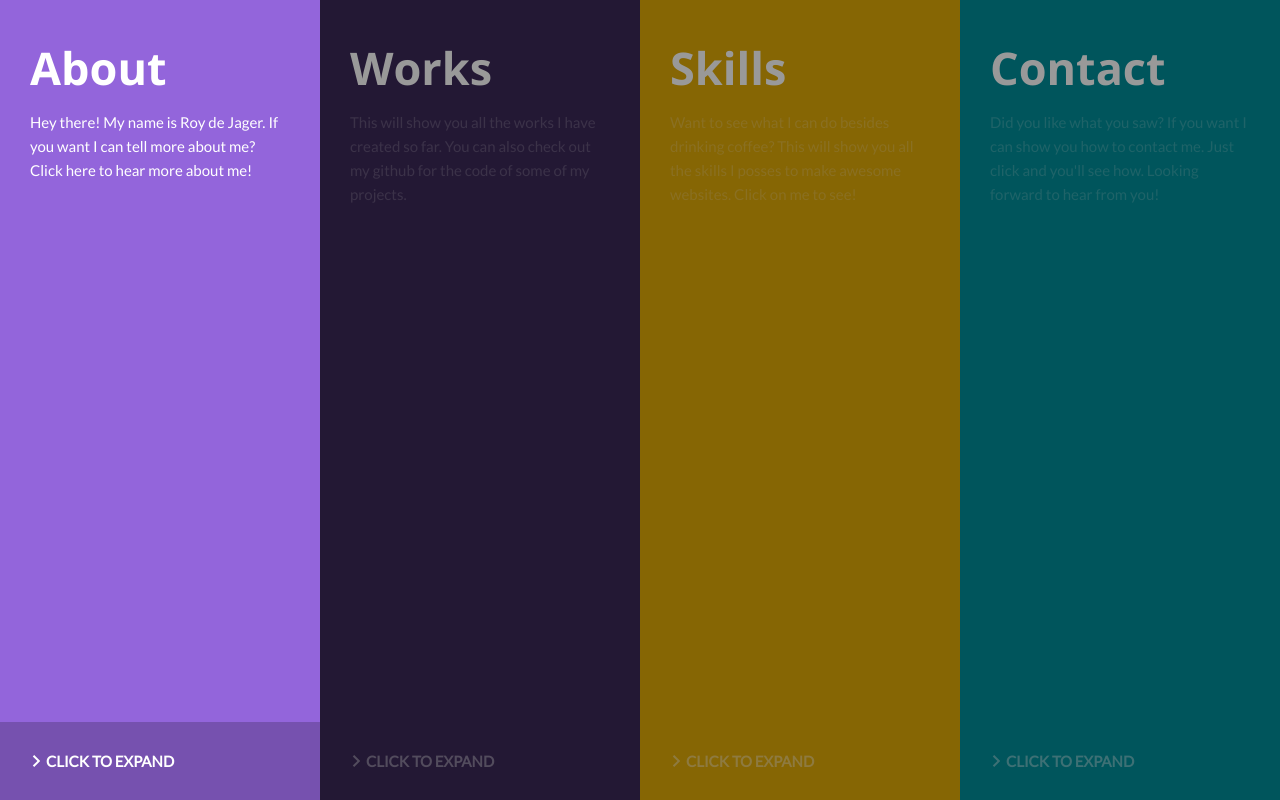
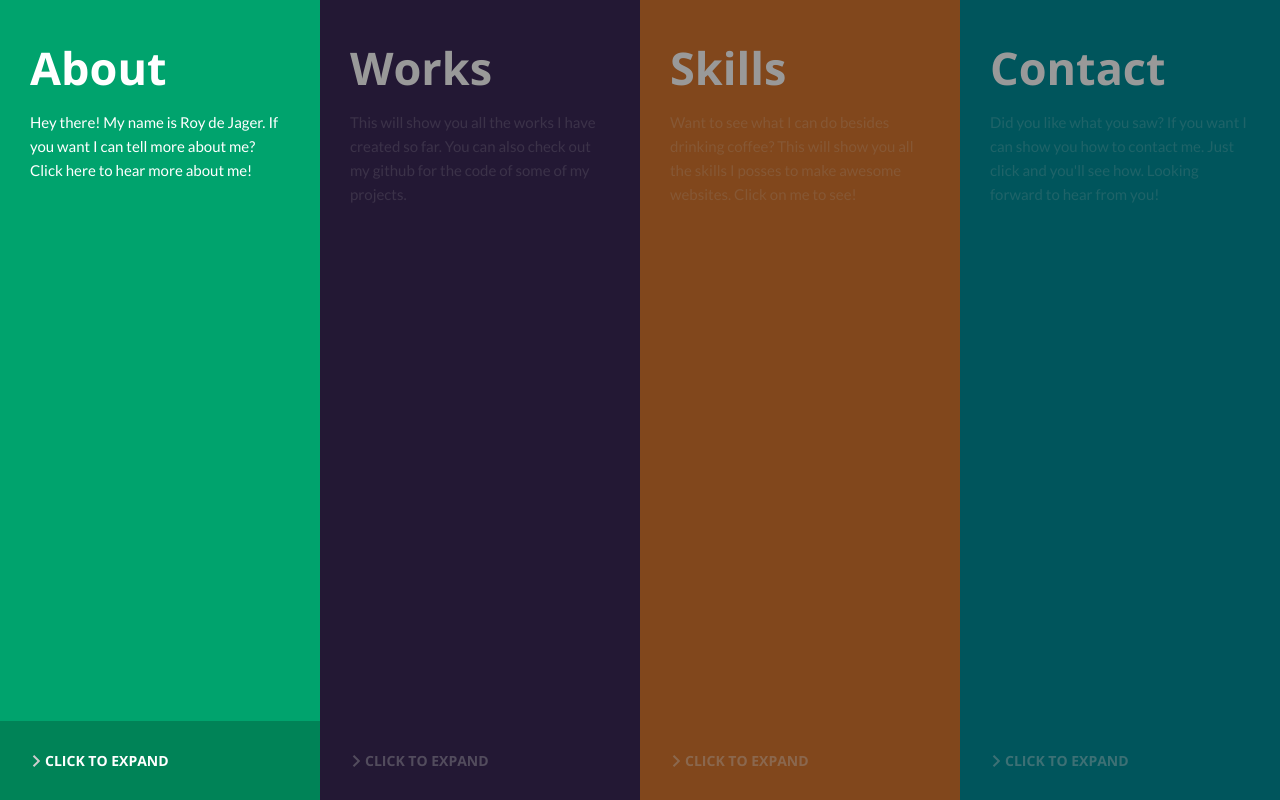
Before and after one commit to roydejager/roydejager.github.io, a plain HTML site: page index.html in a window 1280 px wide. Drawn offline with nearby package versions, Linux system fonts and the light colour scheme.

Commit message:
Site update

```diff
--- a/index.html
+++ b/index.html
@@ -29,18 +29,18 @@
                         about
                         me!
                     </p>
-                    <div class="bottom-text">
-                        <span class="expand">
+                    <div class="expand">
 <svg version="1.1" id="Capa_1" xmlns="http://www.w3.org/2000/svg" xmlns:xlink="http://www.w3.org/1999/xlink" x="0px"
      y="0px"
-     width="13px" height="12px" viewBox="0 0 306 306" style="enable-background:new 0 0 306 306;" xml:space="preserve">
+     width="13px" height="12px" viewBox="0 0 306 306" xml:space="preserve">
 <g>
     <g id="expand-more">
         <polygon points="270.3,58.65 153,175.95 35.7,58.65 0,94.35 153,247.35 306,94.35 		"/>
     </g>
 </g>
 </svg>
-</span>
+</div>
+                    <div class="bottom-text">
                         CLICK TO EXPAND
                     </div>
                 </div>
@@ -143,18 +143,18 @@
                         my projects.
 
                     </p>
-                    <div class="bottom-text">
-                        <span class="expand">
+                    <div class="expand">
 <svg version="1.1" id="Capa_1" xmlns="http://www.w3.org/2000/svg" xmlns:xlink="http://www.w3.org/1999/xlink" x="0px"
      y="0px"
-     width="13px" height="12px" viewBox="0 0 306 306" style="enable-background:new 0 0 306 306;" xml:space="preserve">
+     width="13px" height="12px" viewBox="0 0 306 306" xml:space="preserve">
 <g>
     <g id="expand-more">
         <polygon points="270.3,58.65 153,175.95 35.7,58.65 0,94.35 153,247.35 306,94.35 		"/>
     </g>
 </g>
 </svg>
-</span>
+</div>
+                    <div class="bottom-text">
                         CLICK TO EXPAND
                     </div>
                 </div>
@@ -247,18 +247,18 @@
                         Want to see what I can do besides drinking coffee? This will show you all the skills I posses to
                         make awesome websites. Click on me to see!
                     </p>
-                    <div class="bottom-text">
-                        <span class="expand">
+                    <div class="expand">
 <svg version="1.1" id="Capa_1" xmlns="http://www.w3.org/2000/svg" xmlns:xlink="http://www.w3.org/1999/xlink" x="0px"
      y="0px"
-     width="13px" height="12px" viewBox="0 0 306 306" style="enable-background:new 0 0 306 306;" xml:space="preserve">
+     width="13px" height="12px" viewBox="0 0 306 306" xml:space="preserve">
 <g>
     <g id="expand-more">
         <polygon points="270.3,58.65 153,175.95 35.7,58.65 0,94.35 153,247.35 306,94.35 		"/>
     </g>
 </g>
 </svg>
-</span>
+</div>
+                    <div class="bottom-text">
                         CLICK TO EXPAND
                     </div>
                 </div>
@@ -356,18 +356,18 @@
                         you'll see
                         how. Looking forward to hear from you!
                     </p>
-                    <div class="bottom-text">
-                        <span class="expand">
+                    <div class="expand">
 <svg version="1.1" id="Capa_1" xmlns="http://www.w3.org/2000/svg" xmlns:xlink="http://www.w3.org/1999/xlink" x="0px"
      y="0px"
-     width="13px" height="12px" viewBox="0 0 306 306" style="enable-background:new 0 0 306 306;" xml:space="preserve">
+     width="13px" height="12px" viewBox="0 0 306 306" xml:space="preserve">
 <g>
     <g id="expand-more">
         <polygon points="270.3,58.65 153,175.95 35.7,58.65 0,94.35 153,247.35 306,94.35 		"/>
     </g>
 </g>
 </svg>
-</span>
+</div>
+                    <div class="bottom-text">
                         CLICK TO EXPAND
                     </div>
                 </div>
--- a/main.css
+++ b/main.css
@@ -55,10 +55,10 @@ h1 {
       font-size: 60px; } }
 
 .bottom-text {
-  font-family: "Lato", sans-serif;
-  font-weight: 700;
+  font-family: "Open Sans", sans-serif;
+  font-weight: 400;
   color: white;
-  font-size: 15px; }
+  font-size: 14px; }
   @media only screen and (min-width: 1441px) and (max-width: 1920px) {
     .bottom-text {
       font-size: 20px; } }
@@ -286,7 +286,7 @@ body {
         color: white;
         opacity: 1; }
       .row .block .bottom-text {
-        padding: 0 0 30px 30px;
+        padding: 0 0 30px 45px;
         width: 100%;
         left: 0;
         opacity: 1;
@@ -294,10 +294,10 @@ body {
         bottom: 0;
         position: absolute;
         visibility: visible;
-        -moz-transition: color 0.2s ease-in, padding 0.2s ease-in, background-color 0.2s ease-out, opacity 0.2s ease-in 0.6s;
-        -o-transition: color 0.2s ease-in, padding 0.2s ease-in, background-color 0.2s ease-out, opacity 0.2s ease-in 0.6s;
-        -webkit-transition: color 0.2s ease-in, padding 0.2s ease-in, background-color 0.2s ease-out, opacity 0.2s ease-in 0.6s;
-        transition: color 0.2s ease-in, padding 0.2s ease-in, background-color 0.2s ease-out, opacity 0.2s ease-in 0.6s; } }
+        -moz-transition: color 0.2s ease-in, padding-top 0.2s ease-in, background-color 0.2s ease-out, opacity 0.2s ease-in 0.6s;
+        -o-transition: color 0.2s ease-in, padding-top 0.2s ease-in, background-color 0.2s ease-out, opacity 0.2s ease-in 0.6s;
+        -webkit-transition: color 0.2s ease-in, padding-top 0.2s ease-in, background-color 0.2s ease-out, opacity 0.2s ease-in 0.6s;
+        transition: color 0.2s ease-in, padding-top 0.2s ease-in, background-color 0.2s ease-out, opacity 0.2s ease-in 0.6s; } }
 
 @media only screen and (min-width: 851px) {
   h1, .expand svg {
@@ -363,16 +363,16 @@ body {
       -webkit-transition: color 0.2s ease-in, fill 0.2s ease-out, opacity 0.2s ease-in 0.6s;
       transition: color 0.2s ease-in, fill 0.2s ease-out, opacity 0.2s ease-in 0.6s; }
     .block.hover .bottom-text {
-      padding: 30px 0 30px 30px;
+      padding-top: 30px;
       width: 100%;
       left: 0;
       opacity: 1;
       background-color: rgba(0, 0, 0, 0.2);
       color: white;
-      -moz-transition: color 0.2s ease-in, padding 0.2s ease-out, opacity 0.2s ease-in 0.6s;
-      -o-transition: color 0.2s ease-in, padding 0.2s ease-out, opacity 0.2s ease-in 0.6s;
-      -webkit-transition: color 0.2s ease-in, padding 0.2s ease-out, opacity 0.2s ease-in 0.6s;
-      transition: color 0.2s ease-in, padding 0.2s ease-out, opacity 0.2s ease-in 0.6s; } }
+      -moz-transition: color 0.2s ease-in, padding-top 0.2s ease-out, opacity 0.2s ease-in 0.6s;
+      -o-transition: color 0.2s ease-in, padding-top 0.2s ease-out, opacity 0.2s ease-in 0.6s;
+      -webkit-transition: color 0.2s ease-in, padding-top 0.2s ease-out, opacity 0.2s ease-in 0.6s;
+      transition: color 0.2s ease-in, padding-top 0.2s ease-out, opacity 0.2s ease-in 0.6s; } }
 
 @media only screen and (min-width: 851px) {
   .block.no-hover::before {
@@ -384,17 +384,19 @@ body {
     z-index: 10000; } }
 
 .expand svg {
-  -moz-transition: all 0.2s ease-out;
-  -o-transition: all 0.2s ease-out;
-  -webkit-transition: all 0.2s ease-out;
-  transition: all 0.2s ease-out;
+  bottom: 0;
+  position: absolute;
+  margin-bottom: 33px;
   fill: rgba(255, 255, 255, 0.4);
-  bottom: 0;
   -moz-transform: rotate(270deg);
   -o-transform: rotate(270deg);
   -ms-transform: rotate(270deg);
   -webkit-transform: rotate(270deg);
-  transform: rotate(270deg); }
+  transform: rotate(270deg);
+  -moz-transition: fill 0.2s ease-out;
+  -o-transition: fill 0.2s ease-out;
+  -webkit-transition: fill 0.2s ease-out;
+  transition: fill 0.2s ease-out; }
 
 .profile-container {
   z-index: 500; }
```
Also changed, not shown: bundle.js, 1 other file.
